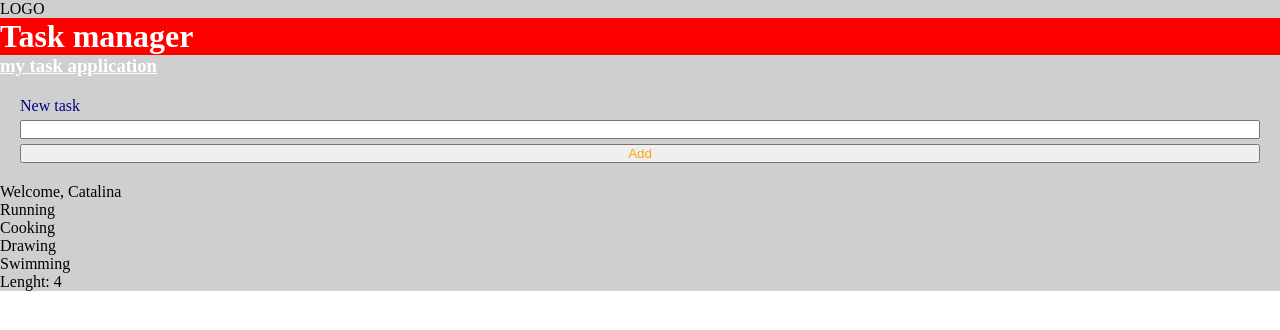
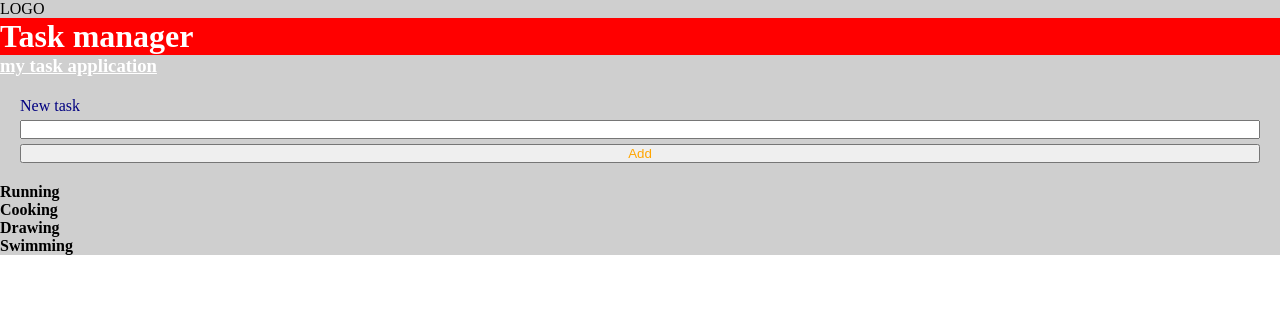
Before and after one commit to johncardozo/frontend-intermedio-02, a React (Vite) app in the folder react/task-manager/: page / in a window 1280 px wide. Shown: the top 330 px of the page. Built offline with nearby package versions, Linux system fonts and the light colour scheme.

Commit message:
React: useState para administrar el estado de los componentes

```diff
--- a/react/task-manager/src/components/TaskList.jsx
+++ b/react/task-manager/src/components/TaskList.jsx
@@ -1,25 +1,27 @@
-const tasks = [
-  { id: "1", text: "Running" },
-  { id: "2", text: "Cooking" },
-  { id: "3", text: "Drawing" },
-  { id: "4", text: "Swimming" },
-];
+import { useState } from "react";
 
 const TaskList = () => {
-  const username = "Catalina";
+  // INMUTABLE
+  // tasks = variable que contiene el estado
+  // setTasks = función que permite modificar el estado
+  const [tasks, setTasks] = useState([
+    { id: "1", text: "Running" },
+    { id: "2", text: "Cooking" },
+    { id: "3", text: "Drawing" },
+    { id: "4", text: "Swimming" },
+  ]);
+
   return (
     <>
-      <p>Welcome, {username || "guest"}</p>
-      {tasks.length < 0 ? (
-        <h1>No tasks</h1>
+      {tasks.length === 0 ? (
+        <h3>No tasks</h3>
       ) : (
-        <ul>
+        <>
           {tasks.map((task) => (
-            <li key={task.id}>{task.text}</li>
+            <h4 key={task.id}>{task.text}</h4>
           ))}
-        </ul>
+        </>
       )}
-      {tasks.length > 0 && <p>Lenght: {tasks.length}</p>}
     </>
   );
 };
```
